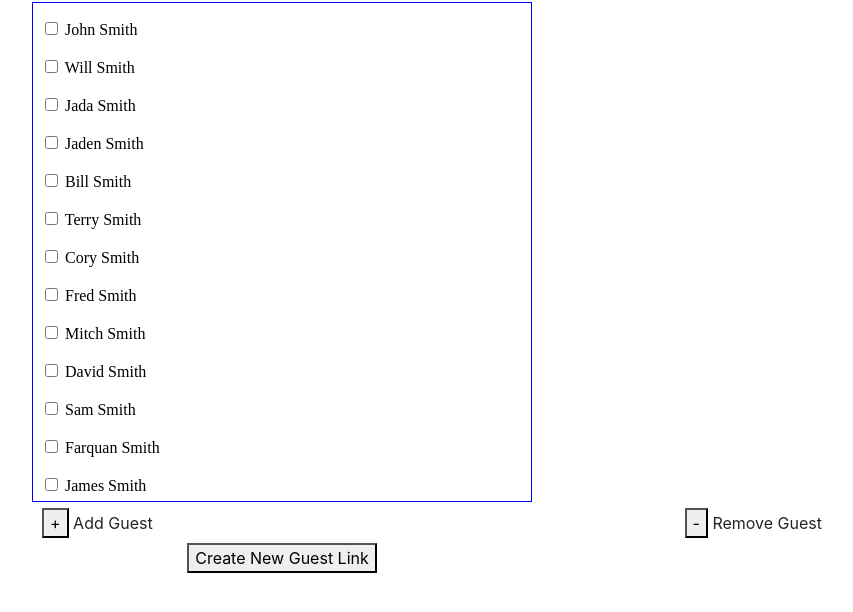
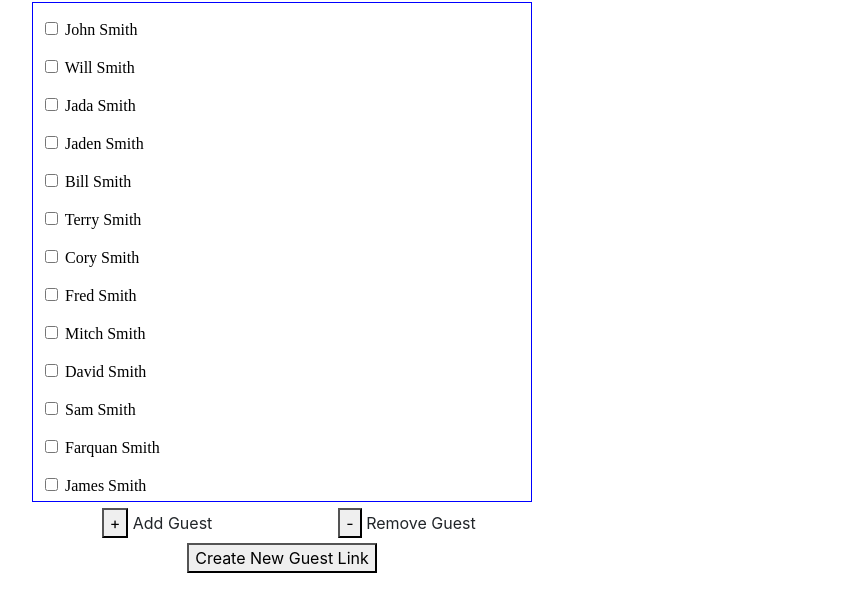
Before and after one commit to pempem12/Twin-Marine-Web-App, a website: page client/guestmanagement.html in a window 1280 px wide. Shown: the part 70-682 px from the top of the page, without its empty margins (358-1211 px from the left). Drawn offline with nearby package versions, Linux system fonts and the light colour scheme.

Commit message:
Guest Management page done

```diff
--- a/client/guestmanagement.html
+++ b/client/guestmanagement.html
@@ -11,7 +11,6 @@
         <title>Guest Management</title>
         <style>
             .center-block{
-                width: 90%;
                 margin: auto;
                 display: block;
                 text-align:center;
@@ -22,12 +21,14 @@
             .a{
                 margin:right;
             }
-            .add{
-                margin-left: 300px;
-
-            }
             .remove{
                 text-align: right;
+            }
+            .button_box{
+                width:500px;
+            }
+            .button_box>div{
+                text-align: center;
             }
 
         </style>
@@ -39,7 +40,7 @@
             <h1 class="center-block">Guest Management</h1>
             <br>
 
-            <div class=col>
+            <div class="col d-flex flex-column align-items-center">
 				<div class="row">
 					<form id="list" class="center-block">
 						<iframe
@@ -55,7 +56,7 @@
 
 
 
-                <div class="row">
+                <div class="row d-flex justify-content-around button_box">
                     <div class="col add">
                         <button type="button" name="add">+</button>
                         <label for="add">Add Guest</label>
```
